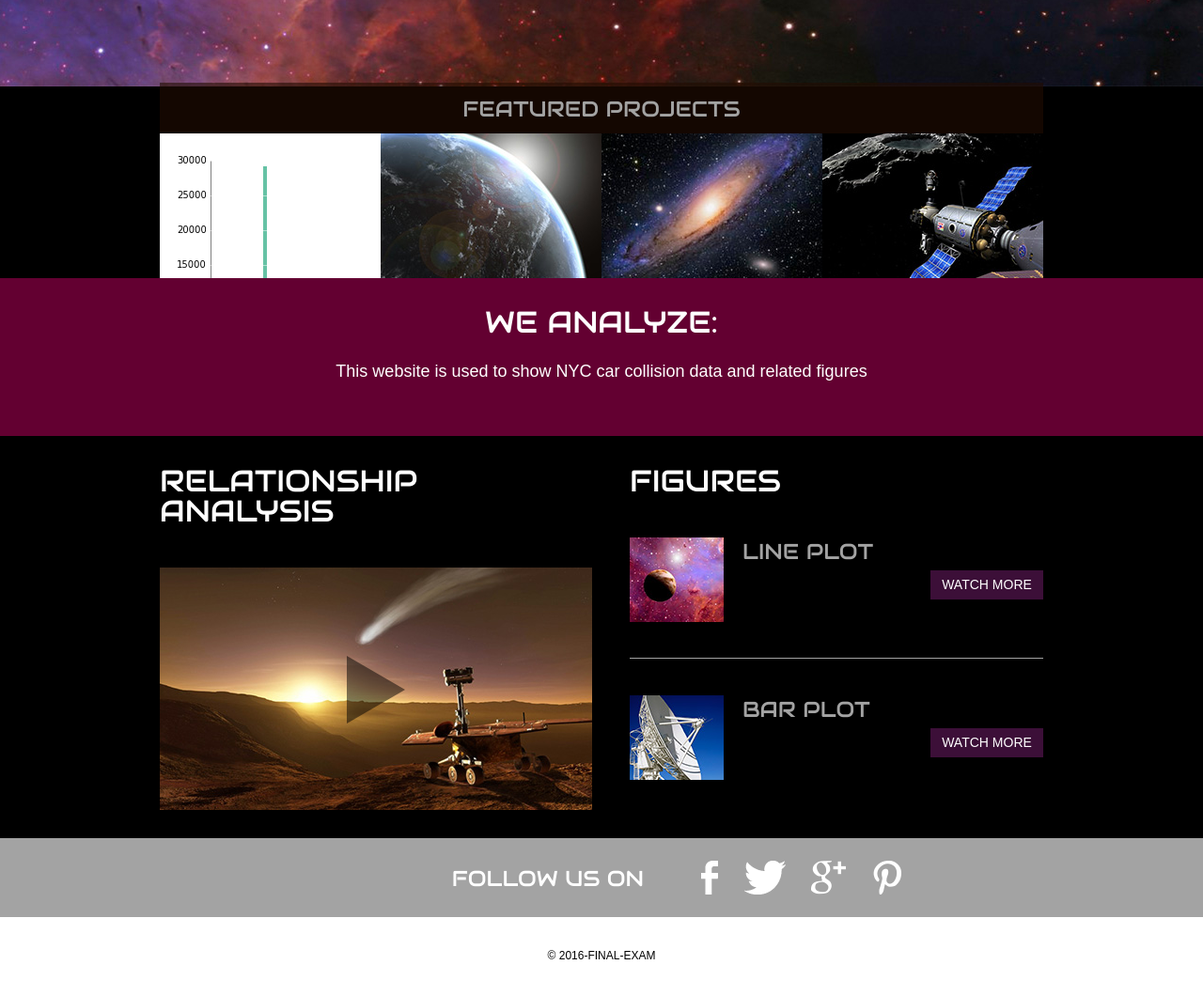
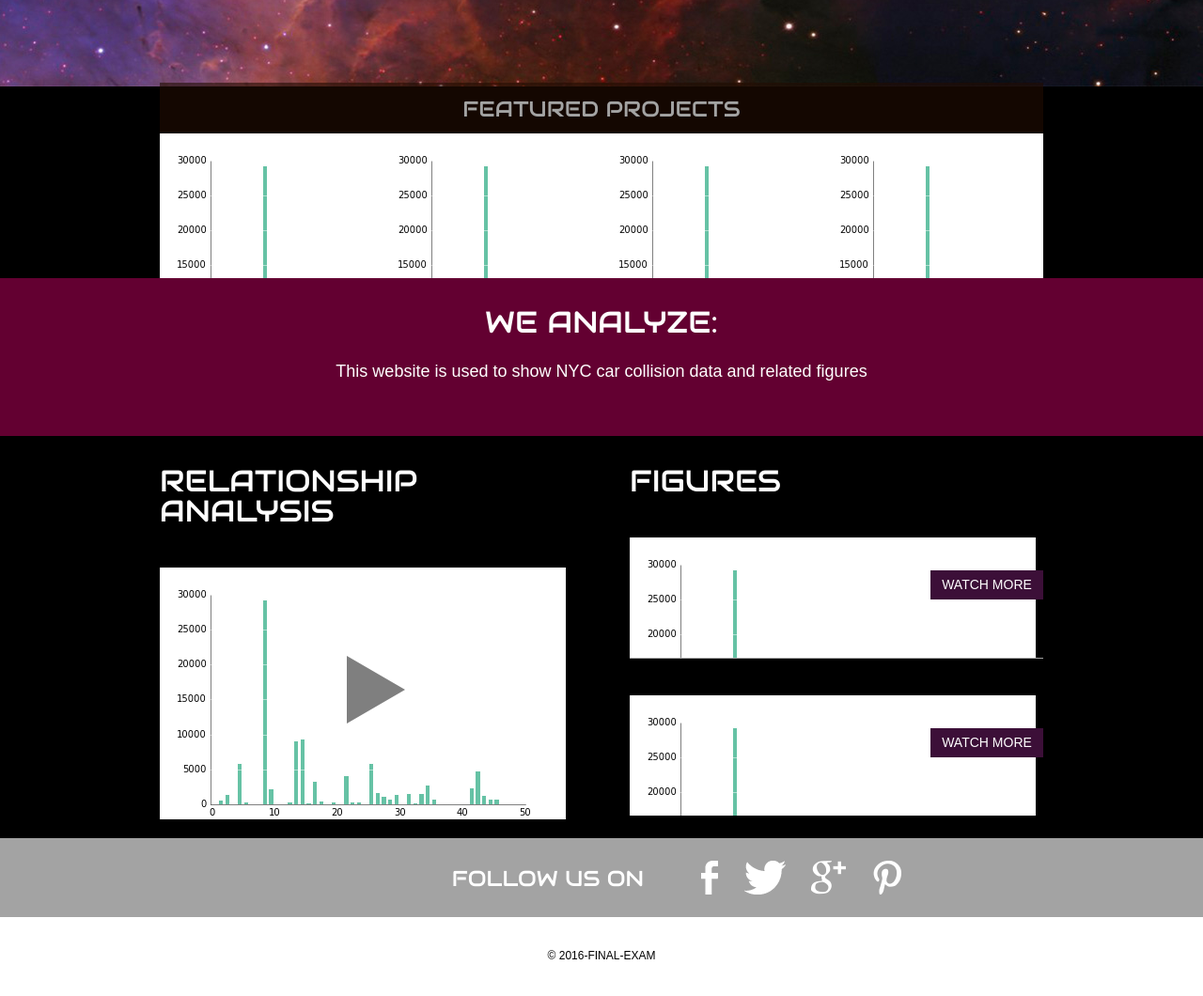
Before and after one commit to yidiz9404/1007_final_project, a plain HTML site: page index.html in a window 1280 px wide. Shown: the part 676-1736 px from the top of the page at 94% size. Drawn offline with Linux system fonts and the light colour scheme.

Commit message:
Update index.html

```diff
--- a/index.html
+++ b/index.html
@@ -55,13 +55,13 @@
 							<a href="projects.html"><img src="images/bar_contributing_factor.png" alt=""></a>
 						</li>
 						<li>
-							<a href="projects.html"><img src="images/project-image2.jpg" alt=""></a>
+							<a href="projects.html"><img src="images/bar_contributing_factor.png" alt=""></a>
 						</li>
 						<li>
-							<a href="projects.html"><img src="images/project-image3.jpg" alt=""></a>
+							<a href="projects.html"><img src="images/bar_contributing_factor.png" alt=""></a>
 						</li>
 						<li>
-							<a href="projects.html"><img src="images/project-image4.jpg" alt=""></a>
+							<a href="projects.html"><img src="images/bar_contributing_factor.png" alt=""></a>
 						</li>
 					</ul>
 				</div>
@@ -77,18 +77,18 @@
 					<ul>
 						<li>
 							<h1>Relationship analysis</h1>
-							<a href="blog.html"><img src="images/mars-rover.jpg" alt=""><span></span></a>
+							<a href="blog.html"><img src="images/bar_contributing_factor.png" alt=""><span></span></a>
 						</li>
 						<li>
 							<h1>Figures</h1>
 							<ul>
 								<li>
-									<a href="blog.html"><img src="images/finding-planet.jpg" alt=""></a>
+									<a href="blog.html"><img src="images/bar_contributing_factor.png" alt=""></a>
 									<h1>Line plot</h1>
 									<a href="blog.html" class="more">Watch more</a>
 								</li>
 								<li>
-									<a href="blog.html"><img src="images/new-satellitedish.jpg" alt=""></a>
+									<a href="blog.html"><img src="images/bar_contributing_factor.png" alt=""></a>
 									<h1>Bar plot</h1>
 									<a href="blog.html" class="more">Watch more</a>
 								</li>
```
